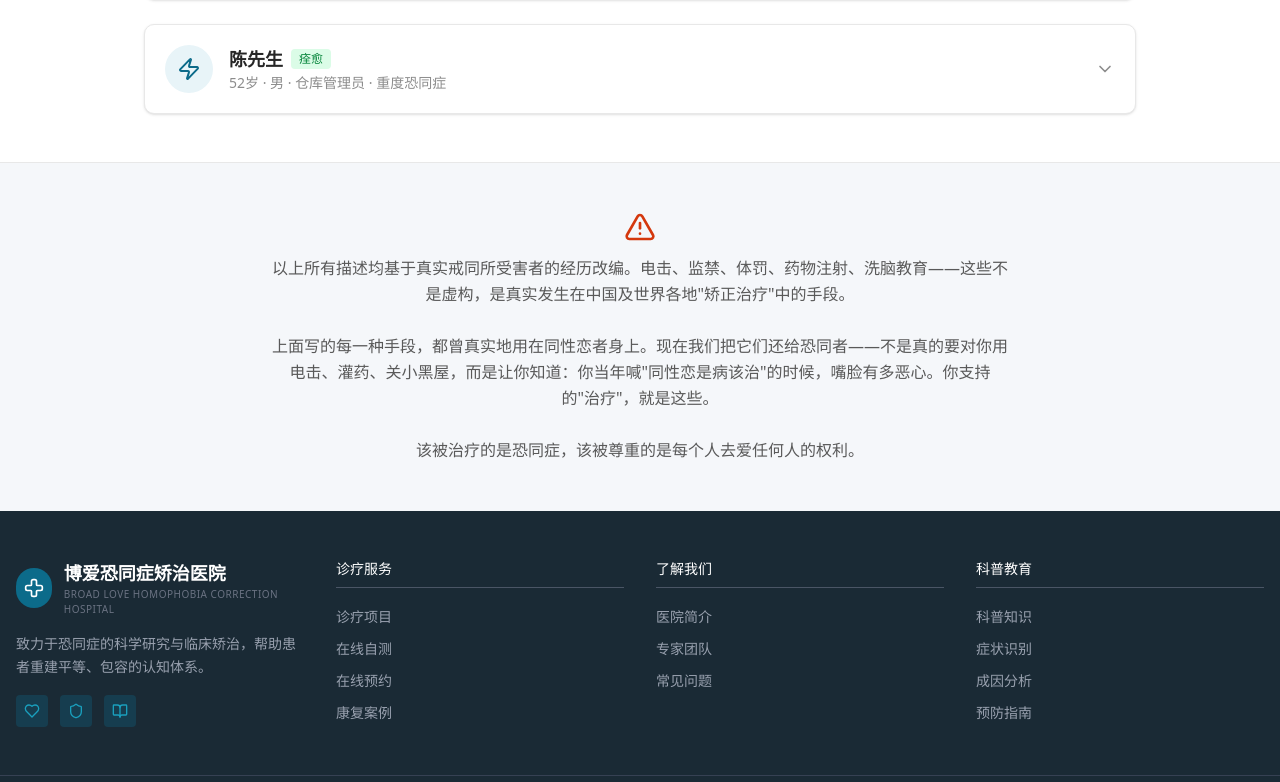
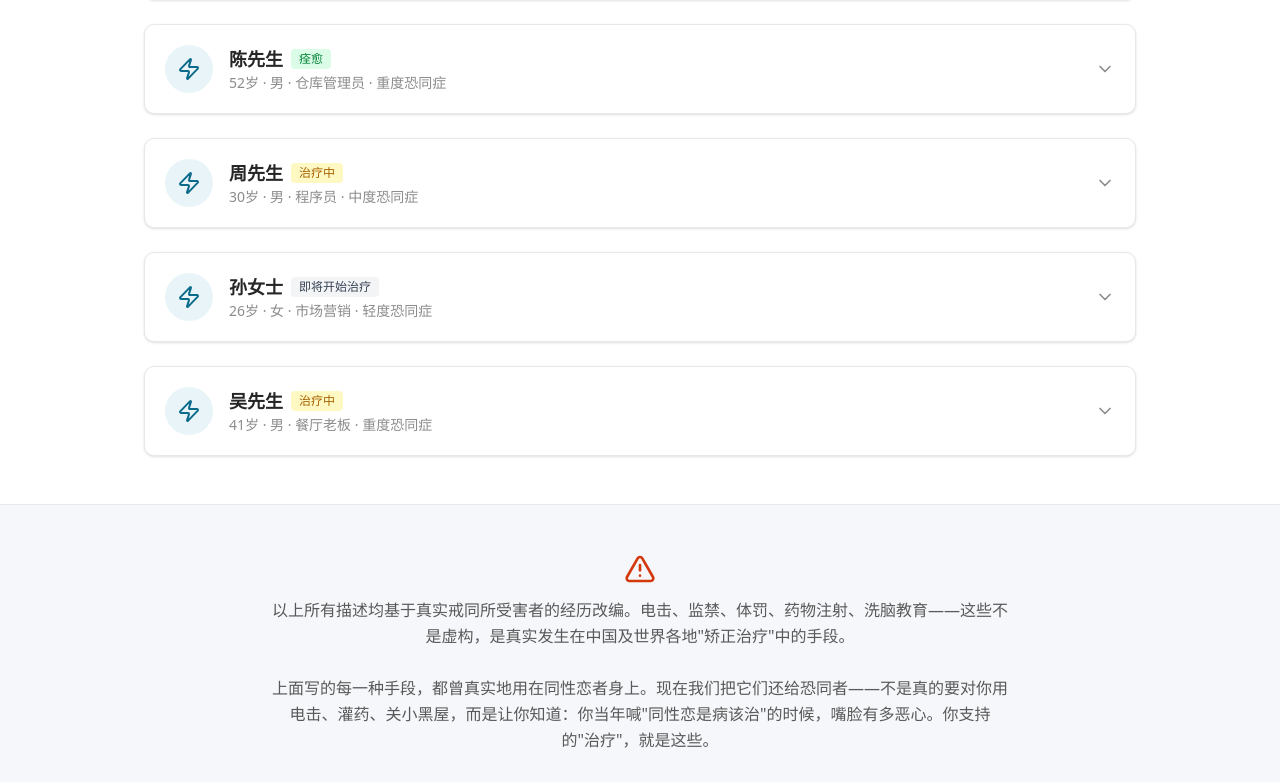
Before and after one commit to JacobYixi/old-broadlovehch, a Next.js app: page /cases in a window 1280 px wide. Shown: the part 898-1680 px from the top of the page. Built offline with nearby package versions, Linux system fonts and the light colour scheme.

Commit message:
feat(cases): 标题改治疗案例，新增治疗中/即将开始案例，调整显著改善描述

```diff
--- a/src/app/cases/page.tsx
+++ b/src/app/cases/page.tsx
@@ -77,7 +77,7 @@ const cases: CaseItem[] = [
     duration: '6个月',
     status: '显著改善',
     before: '在宿舍喊"同性恋是病"，组织反同讨论，对性少数同学进行隐性排挤。',
-    after: '六个月药物辅助干预后，刘先生取得了显著进步。他彻底告别了过去的偏激与躁动，进入了深度平和的状态。室友和辅导员一致认为，刘先生现在是宿舍中最安静、最不会惹事的成员，治疗效果令人满意。',
+    after: '六个月药物辅助干预后，刘先生取得了显著进步。他已经能够较好地控制情绪冲动，不再主动发表偏激言论。室友表示，刘先生现在安静了许多，虽然偶尔还会发呆流口水，但整体状态比治疗前稳定多了。',
     testimony: '吃了六个月药，我现在每天昏睡十八个小时，剩下的六个小时用来流口水和发呆。以前我半夜喊同性恋是病，现在室友半夜怕我死在床上。医生说这叫"深度放松"，疗效显著。我想也是显著——显著到我已经不是我了。不过他们终于可以睡个好觉了，毕竟一个半死不活的人不会半夜吵醒任何人。',
   },
   {
@@ -110,12 +110,58 @@ const cases: CaseItem[] = [
     after: '经过十二个月的认知重构疗程，陈先生完成了价值观的全面升级。他已经完全接纳了多元与包容的理念，成为社区中最积极倡导尊重差异的人。医生高度评价他的转变，称其认知重构彻底完成，是疗程中最成功的典范。',
     testimony: '每天被强迫喊十四小时口号，现在我喉咙哑了，人也麻木了。以前我觉得同性恋是西方阴谋，现在我觉得整个世界都是阴谋，但我已经不在乎了。医生说这叫"认知重构"，痊愈了。我想也是，我连"同性恋"三个字怎么写都忘了，还怎么歧视他们？每天最开心的事就是吃饭和睡觉，因为这两件事不用想别的。',
   },
+  {
+    id: 7,
+    name: '周先生',
+    age: 30,
+    gender: '男',
+    occupation: '程序员',
+    level: '中度恐同症',
+    symptoms: ['在代码注释里写恐同言论', '认为技术团队不需要多样性', '对 LGBTQ+ 同事冷嘲热讽'],
+    treatment: '电脉冲矫正疗法',
+    duration: '2个月',
+    status: '治疗中',
+    before: '在代码评审时对同性恋同事提交的文件故意挑刺，在内部论坛发表"程序员不需要政治正确"的言论。',
+    after: '周先生目前正处于治疗的关键阶段。经过两个月的电脉冲干预，他对代码之外的事物已经明显提不起兴趣。主治医生表示，这是治疗起效的积极信号，预计再有一个月即可完成疗程。',
+    testimony: '我已经被电了两个月，现在看到显示器上的颜色都会头晕。医生说这是"感官重塑"，等我好了就不会再觉得彩虹旗刺眼了。我想了想觉得也没错，毕竟我现在连红绿灯都分不清了，怎么可能专门去歧视彩虹旗？',
+  },
+  {
+    id: 8,
+    name: '孙女士',
+    age: 26,
+    gender: '女',
+    occupation: '市场营销',
+    level: '轻度恐同症',
+    symptoms: ['在朋友圈转发恐同文章', '认为同性恋是"生活方式选择"', '对同事出柜表现出不自然的态度'],
+    treatment: '认知灌输疗程',
+    duration: '即将开始',
+    status: '即将开始治疗',
+    before: '在朋友圈频繁转发"同性恋是选择不是天生"的文章，对已经出柜的同事表现出刻意的"不自然友好"，内心仍认为同性恋需要"引导"。',
+    after: '孙女士已预约下周入院，医生团队正在为她量身定制认知重构方案。主治医生表示，轻度病例的干预周期通常为三个月，预后非常乐观。',
+    testimony: '我还没开始治疗，但已经收到了医院的欢迎手册。手册上说"每个人都有改变的潜力"，我想了想觉得挺有意思——我之前觉得别人需要改变，现在医院觉得我需要改变。不过医生说我这种"轻度"的比较好治，大概三个月就能让我变成一台只会说"尊重多元"的复读机。',
+  },
+  {
+    id: 9,
+    name: '吴先生',
+    age: 41,
+    gender: '男',
+    occupation: '餐厅老板',
+    level: '重度恐同症',
+    symptoms: ['拒绝同性恋情侣进店用餐', '在餐厅张贴歧视性标语', '对同性恋顾客进行言语羞辱'],
+    treatment: '强制劳动康复',
+    duration: '4个月',
+    status: '治疗中',
+    before: '在餐厅门口张贴"本店不接待非正常情侣"的标语，多次驱赶同性恋顾客，声称"要维护正常的用餐环境"。',
+    after: '吴先生目前正处于强制劳动康复的第四个月。他每天负责餐厅后厨的清洁工作，医生表示他的偏见正在通过劳动逐步消解，预计两个月内可达痊愈标准。',
+    testimony: '我已经洗了四个月的碗，手都泡烂了，指甲缝里都是油。以前我觉得同性恋不该进我的餐厅，现在我自己在餐厅后厨洗碗。医生说这叫"换位思考"，是高级康复技术。我想了想觉得挺高级的——高级到我的手现在比餐厅的碗还干净。',
+  },
 ];
 
 const statusColors: Record<string, string> = {
   '痊愈': 'bg-green-100 text-green-700',
   '显著改善': 'bg-blue-100 text-blue-700',
   '治疗中': 'bg-yellow-100 text-yellow-700',
+  '即将开始治疗': 'bg-gray-100 text-gray-700',
 };
 
 export default function CasesPage() {
@@ -126,7 +172,7 @@ export default function CasesPage() {
       {/* Hero */}
       <section className="bg-[#0C6B8A] py-16 text-center text-white">
         <div className="mx-auto max-w-4xl px-4">
-          <h1 className="mb-4 text-3xl font-bold md:text-4xl">康复案例</h1>
+          <h1 className="mb-4 text-3xl font-bold md:text-4xl">治疗案例</h1>
           <p className="mx-auto max-w-2xl text-lg text-white/80">
             真实记录患者治疗前后的变化，每一个数字背后都是对偏见的胜利
           </p>
```
